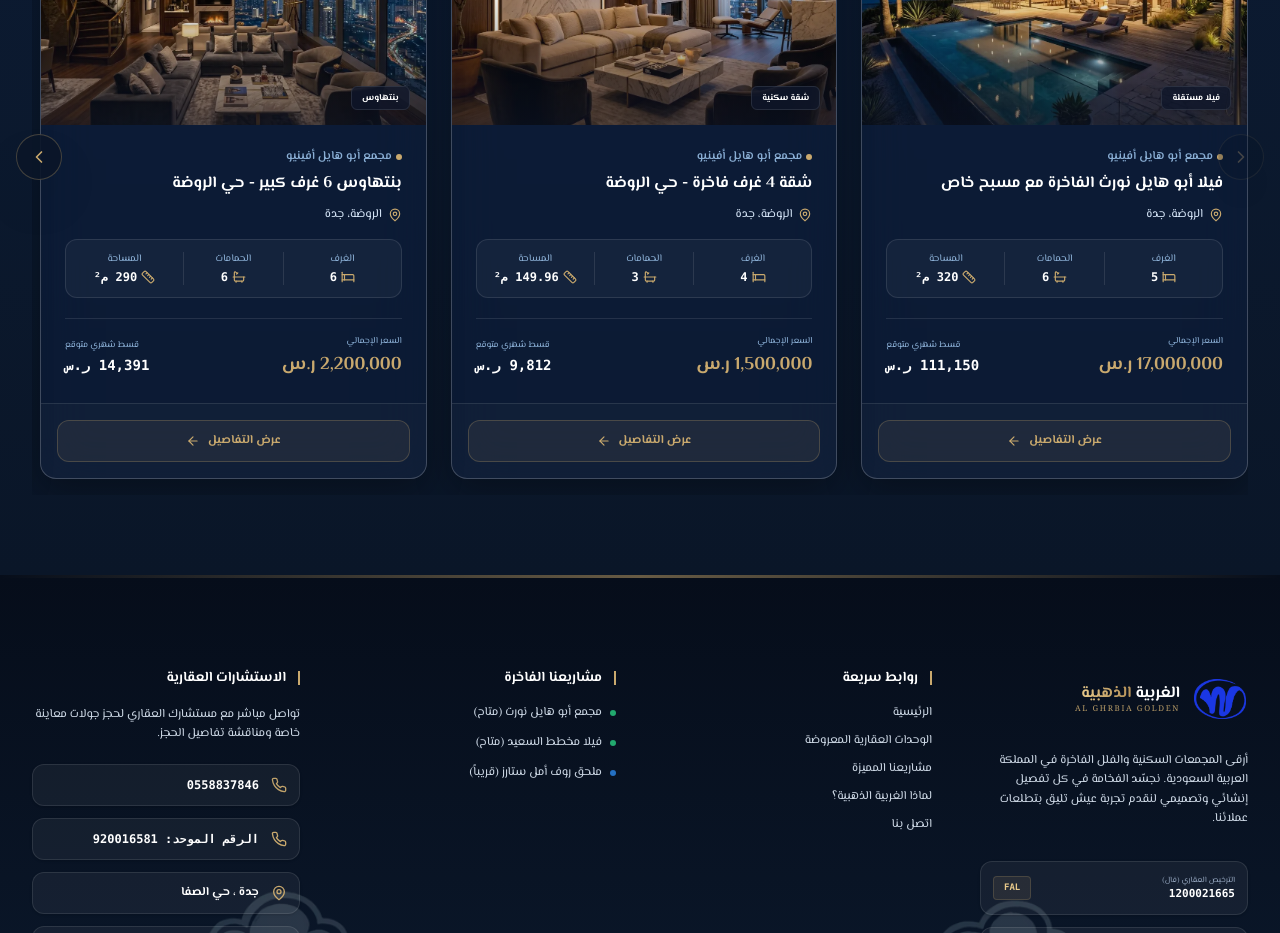
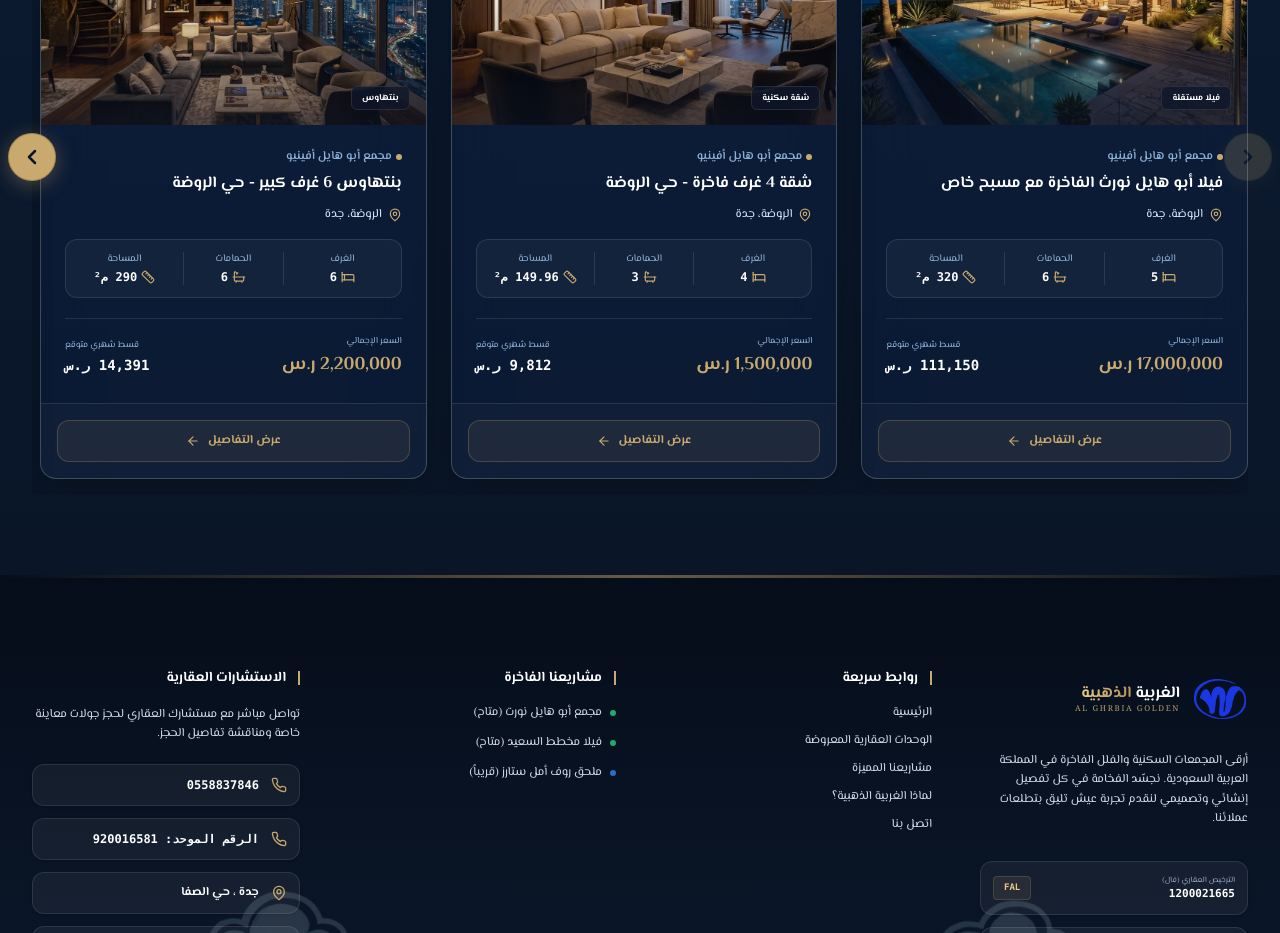
Before and after one commit to karemm2018/alghrbiagolde, a Next.js app: page /projects/abu-hail-avenue in a window 1280 px wide. Shown: the part 2440-3373 px from the top of the page. Built offline with nearby package versions, Linux system fonts and the light colour scheme; a web font is replaced by a local one.

Commit message:
fix: make carousel buttons high-visibility gold, scroll dynamically in RTL, and hide them when no overflow content exists

```diff
--- a/src/components/property/UnitsCarousel.tsx
+++ b/src/components/property/UnitsCarousel.tsx
@@ -12,6 +12,7 @@ interface UnitsCarouselProps {
 
 export default function UnitsCarousel({ properties }: UnitsCarouselProps) {
   const scrollRef = useRef<HTMLDivElement>(null);
+  const [showButtons, setShowButtons] = useState(false);
   const [canScrollLeft, setCanScrollLeft] = useState(true);
   const [canScrollRight, setCanScrollRight] = useState(false);
 
@@ -19,26 +20,18 @@ export default function UnitsCarousel({ properties }: UnitsCarouselProps) {
     if (!scrollRef.current) return;
     const { scrollLeft, scrollWidth, clientWidth } = scrollRef.current;
 
-    // In RTL, scrollLeft is 0 when fully scrolled to the right (start in RTL).
-    // It goes negative as we scroll to the left.
-    // Let's use absolute scrollLeft or RTL standard matching.
-    const isLtr = document.dir === 'ltr';
+    // Show buttons only if there is overflow content to scroll
+    setShowButtons(scrollWidth > clientWidth);
 
-    if (isLtr) {
-      setCanScrollRight(scrollLeft > 5);
-      setCanScrollLeft(scrollLeft < scrollWidth - clientWidth - 5);
-    } else {
-      // RTL Mode scroll coordinates:
-      // scrollLeft is 0 at start, and goes negative as we scroll left.
-      // Maximum scroll is: clientWidth - scrollWidth (which is negative).
-      const absScrollLeft = Math.abs(scrollLeft);
-      const maxScroll = scrollWidth - clientWidth;
+    const absScrollLeft = Math.abs(scrollLeft);
+    const maxScroll = scrollWidth - clientWidth;
 
-      // scrollRight button in RTL goes towards 0 (which is right/start).
-      // scrollLeft button in RTL goes towards maxScroll (which is left/end).
-      setCanScrollRight(absScrollLeft > 5);
-      setCanScrollLeft(absScrollLeft < maxScroll - 5);
-    }
+    // In both LTR and RTL, absScrollLeft tells us how far we have scrolled from the start.
+    // Can scroll right (prev/visual right): if we are scrolled away from start
+    setCanScrollRight(absScrollLeft > 5);
+
+    // Can scroll left (next/visual left): if we haven't reached the end yet
+    setCanScrollLeft(absScrollLeft < maxScroll - 5);
   };
 
   useEffect(() => {
@@ -60,14 +53,13 @@ export default function UnitsCarousel({ properties }: UnitsCarouselProps) {
     const container = scrollRef.current;
     const scrollAmount = container.clientWidth * 0.85;
 
-    // RTL scroll directions:
-    // Moving left means subtracting/reducing value (scrollLeft becomes more negative).
-    // Moving right means adding/increasing value (scrollLeft moves towards 0).
-    const rtlMultiplier = document.dir === 'ltr' ? 1 : -1;
+    // Visual coordinate-based scrolling:
+    // Left always scrolls visually to the left (-scrollAmount),
+    // Right always scrolls visually to the right (+scrollAmount), regardless of LTR/RTL.
     const shift = direction === 'left' ? -scrollAmount : scrollAmount;
 
     container.scrollBy({
-      left: shift * rtlMultiplier,
+      left: shift,
       behavior: 'smooth',
     });
   };
@@ -75,25 +67,25 @@ export default function UnitsCarousel({ properties }: UnitsCarouselProps) {
   return (
     <div className="relative w-full group/carousel">
       {/* Scroll Navigation Buttons (Hidden on mobile touch screen, visible on hover/tablet+) */}
-      {properties.length > 1 && (
+      {showButtons && (
         <>
           <button
             type="button"
             onClick={() => scroll('right')}
             disabled={!canScrollRight}
-            className={`absolute top-1/2 -translate-y-1/2 start-[-16px] z-30 p-3 rounded-full bg-bg-deep/90 border border-gold-primary/30 text-gold-primary shadow-2xl hover:border-gold-primary transition-all duration-300 cursor-pointer hidden md:flex hover:scale-105 active:scale-95 disabled:opacity-30 disabled:pointer-events-none disabled:scale-100`}
+            className="absolute top-1/2 -translate-y-1/2 start-[-24px] z-30 w-12 h-12 rounded-full bg-gold-primary hover:bg-gold-light text-bg-deep border border-gold-dark/40 flex items-center justify-center shadow-[0_4px_20px_rgba(201,169,110,0.35)] hover:shadow-[0_4px_25px_rgba(201,169,110,0.5)] transition-all duration-300 cursor-pointer hidden md:flex hover:scale-105 active:scale-95 disabled:opacity-20 disabled:pointer-events-none disabled:scale-100"
             aria-label="السابق"
           >
-            <ChevronRight className="w-5 h-5" />
+            <ChevronRight className="w-6 h-6 stroke-[2.5]" />
           </button>
           <button
             type="button"
             onClick={() => scroll('left')}
             disabled={!canScrollLeft}
-            className={`absolute top-1/2 -translate-y-1/2 end-[-16px] z-30 p-3 rounded-full bg-bg-deep/90 border border-gold-primary/30 text-gold-primary shadow-2xl hover:border-gold-primary transition-all duration-300 cursor-pointer hidden md:flex hover:scale-105 active:scale-95 disabled:opacity-30 disabled:pointer-events-none disabled:scale-100`}
+            className="absolute top-1/2 -translate-y-1/2 end-[-24px] z-30 w-12 h-12 rounded-full bg-gold-primary hover:bg-gold-light text-bg-deep border border-gold-dark/40 flex items-center justify-center shadow-[0_4px_20px_rgba(201,169,110,0.35)] hover:shadow-[0_4px_25px_rgba(201,169,110,0.5)] transition-all duration-300 cursor-pointer hidden md:flex hover:scale-105 active:scale-95 disabled:opacity-20 disabled:pointer-events-none disabled:scale-100"
             aria-label="التالي"
           >
-            <ChevronLeft className="w-5 h-5" />
+            <ChevronLeft className="w-6 h-6 stroke-[2.5]" />
           </button>
         </>
       )}
```
